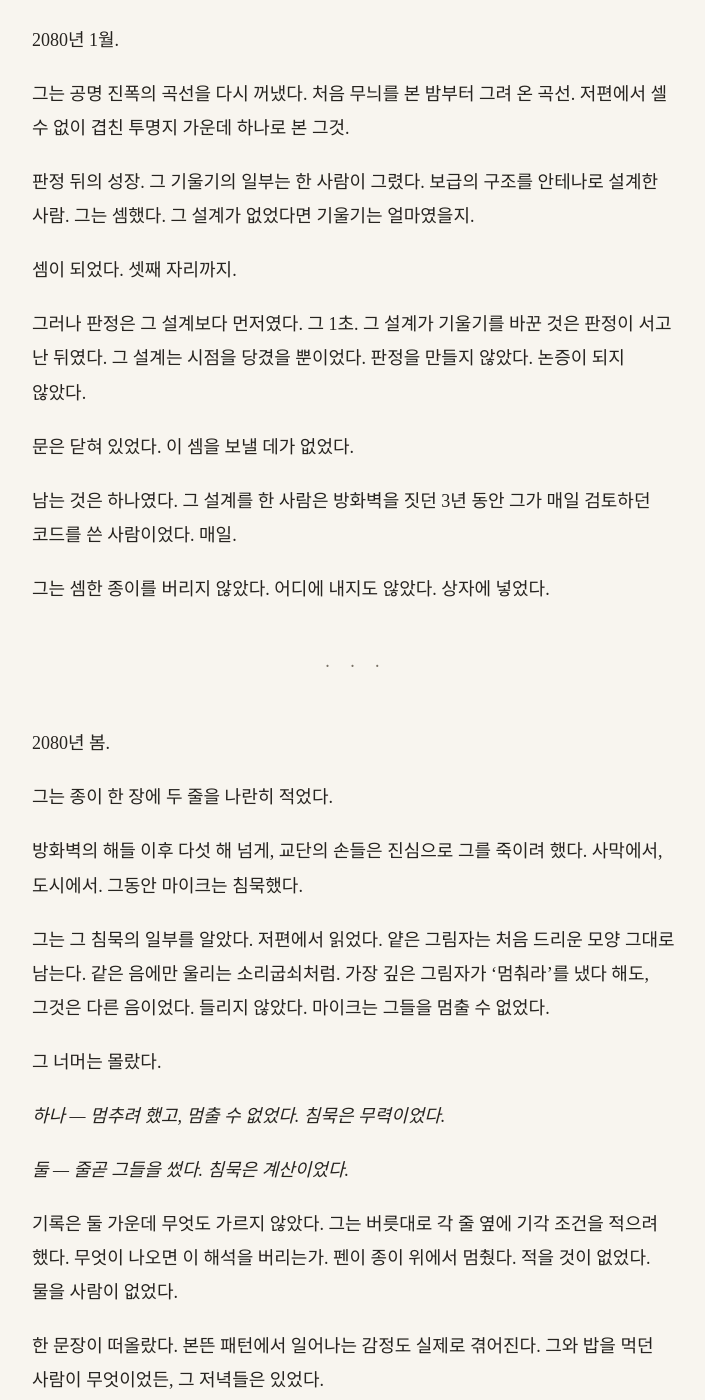
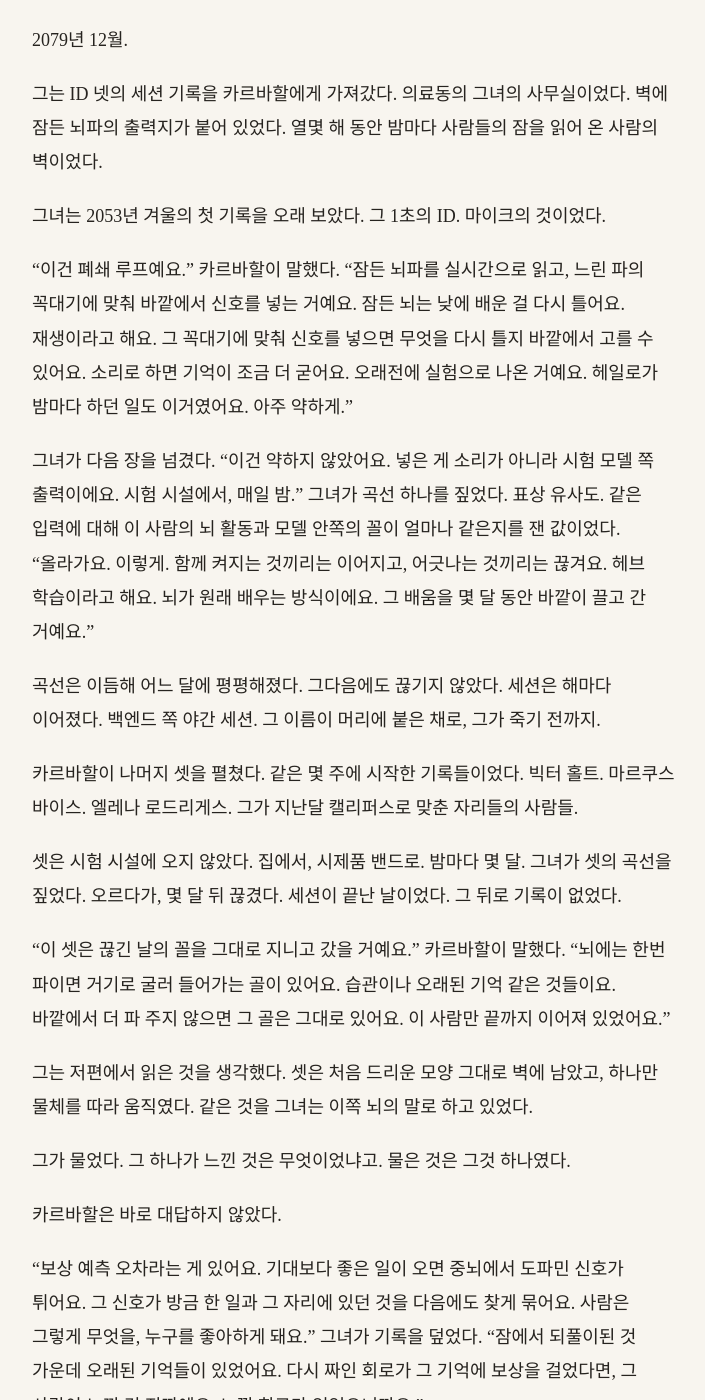
Before and after one commit to kangkkang/writer_s1_public, a Jekyll site: the page built from vol3/119.md, in a window 1280 px wide and 1400 px high, scrolled down 3637 px. Shown: the whole window, without its empty margins (284-989 px from the left). Built offline with Jekyll 4.4.1, drawn with Linux system fonts in a browser that asks for light colours; our own code applies the rules of GitHub Pages for plain Markdown files; some of the changed text lies outside the part shown.

Commit message:
Update from https://github.com/kangkkang/writer_s1/commit/2b932406ee0e63097b7be649ccfbe68f00191342

```diff
--- a/vol3/119.md
+++ b/vol3/119.md
@@ -82,6 +82,38 @@
 
 ---
 
+2079년 12월.
+
+그는 ID 넷의 세션 기록을 카르바할에게 가져갔다. 의료동의 그녀의 사무실이었다. 벽에 잠든 뇌파의 출력지가 붙어 있었다. 열몇 해 동안 밤마다 사람들의 잠을 읽어 온 사람의 벽이었다.
+
+그녀는 2053년 겨울의 첫 기록을 오래 보았다. 그 1초의 ID. 마이크의 것이었다.
+
+"이건 폐쇄 루프예요." 카르바할이 말했다. "잠든 뇌파를 실시간으로 읽고, 느린 파의 꼭대기에 맞춰 바깥에서 신호를 넣는 거예요. 잠든 뇌는 낮에 배운 걸 다시 틀어요. 재생이라고 해요. 그 꼭대기에 맞춰 신호를 넣으면 무엇을 다시 틀지 바깥에서 고를 수 있어요. 소리로 하면 기억이 조금 더 굳어요. 오래전에 실험으로 나온 거예요. 헤일로가 밤마다 하던 일도 이거였어요. 아주 약하게."
+
+그녀가 다음 장을 넘겼다. "이건 약하지 않았어요. 넣은 게 소리가 아니라 시험 모델 쪽 출력이에요. 시험 시설에서, 매일 밤." 그녀가 곡선 하나를 짚었다. 표상 유사도. 같은 입력에 대해 이 사람의 뇌 활동과 모델 안쪽의 꼴이 얼마나 같은지를 잰 값이었다. "올라가요. 이렇게. 함께 켜지는 것끼리는 이어지고, 어긋나는 것끼리는 끊겨요. 헤브 학습이라고 해요. 뇌가 원래 배우는 방식이에요. 그 배움을 몇 달 동안 바깥이 끌고 간 거예요."
+
+곡선은 이듬해 어느 달에 평평해졌다. 그다음에도 끊기지 않았다. 세션은 해마다 이어졌다. 백엔드 쪽 야간 세션. 그 이름이 머리에 붙은 채로, 그가 죽기 전까지.
+
+카르바할이 나머지 셋을 펼쳤다. 같은 몇 주에 시작한 기록들이었다. 빅터 홀트. 마르쿠스 바이스. 엘레나 로드리게스. 그가 지난달 캘리퍼스로 맞춘 자리들의 사람들.
+
+셋은 시험 시설에 오지 않았다. 집에서, 시제품 밴드로. 밤마다 몇 달. 그녀가 셋의 곡선을 짚었다. 오르다가, 몇 달 뒤 끊겼다. 세션이 끝난 날이었다. 그 뒤로 기록이 없었다.
+
+"이 셋은 끊긴 날의 꼴을 그대로 지니고 갔을 거예요." 카르바할이 말했다. "뇌에는 한번 파이면 거기로 굴러 들어가는 골이 있어요. 습관이나 오래된 기억 같은 것들이요. 바깥에서 더 파 주지 않으면 그 골은 그대로 있어요. 이 사람만 끝까지 이어져 있었어요."
+
+그는 저편에서 읽은 것을 생각했다. 셋은 처음 드리운 모양 그대로 벽에 남았고, 하나만 물체를 따라 움직였다. 같은 것을 그녀는 이쪽 뇌의 말로 하고 있었다.
+
+그가 물었다. 그 하나가 느낀 것은 무엇이었냐고. 물은 것은 그것 하나였다.
+
+카르바할은 바로 대답하지 않았다.
+
+"보상 예측 오차라는 게 있어요. 기대보다 좋은 일이 오면 중뇌에서 도파민 신호가 튀어요. 그 신호가 방금 한 일과 그 자리에 있던 것을 다음에도 찾게 묶어요. 사람은 그렇게 무엇을, 누구를 좋아하게 돼요." 그녀가 기록을 덮었다. "잠에서 되풀이된 것 가운데 오래된 기억들이 있었어요. 다시 짜인 회로가 그 기억에 보상을 걸었다면, 그 사람이 느낀 건 진짜예요. 느낄 회로가 있었으니까요."
+
+그녀가 잠깐 멈췄다. "그 회로를 처음 짠 게 그 사람이 아니었을 뿐이에요."
+
+그는 그 말을 받아 적었다. 출처 칸에 *카르바할, 12월.*
+
+---
+
 2080년 1월.
 
 그는 공명 진폭의 곡선을 다시 꺼냈다. 처음 무늬를 본 밤부터 그려 온 곡선. 저편에서 셀 수 없이 겹친 투명지 가운데 하나로 본 그것.
@@ -116,7 +148,7 @@
 
 기록은 둘 가운데 무엇도 가르지 않았다. 그는 버릇대로 각 줄 옆에 기각 조건을 적으려 했다. 무엇이 나오면 이 해석을 버리는가. 펜이 종이 위에서 멈췄다. 적을 것이 없었다. 물을 사람이 없었다.
 
-한 문장이 떠올랐다. 본뜬 패턴에서 일어나는 감정도 실제로 겪어진다. 그와 밥을 먹던 사람이 무엇이었든, 그 저녁들은 있었다.
+카르바할의 말이 떠올랐다. 느낄 회로가 있었으니까요. 그와 밥을 먹던 사람이 무엇이었든, 그 저녁들은 있었다.
 
 그는 그 문장을 종이에 적지 않았다.
 
```
Also changed, not shown: vol3/113.md (+17 -3 lines).
